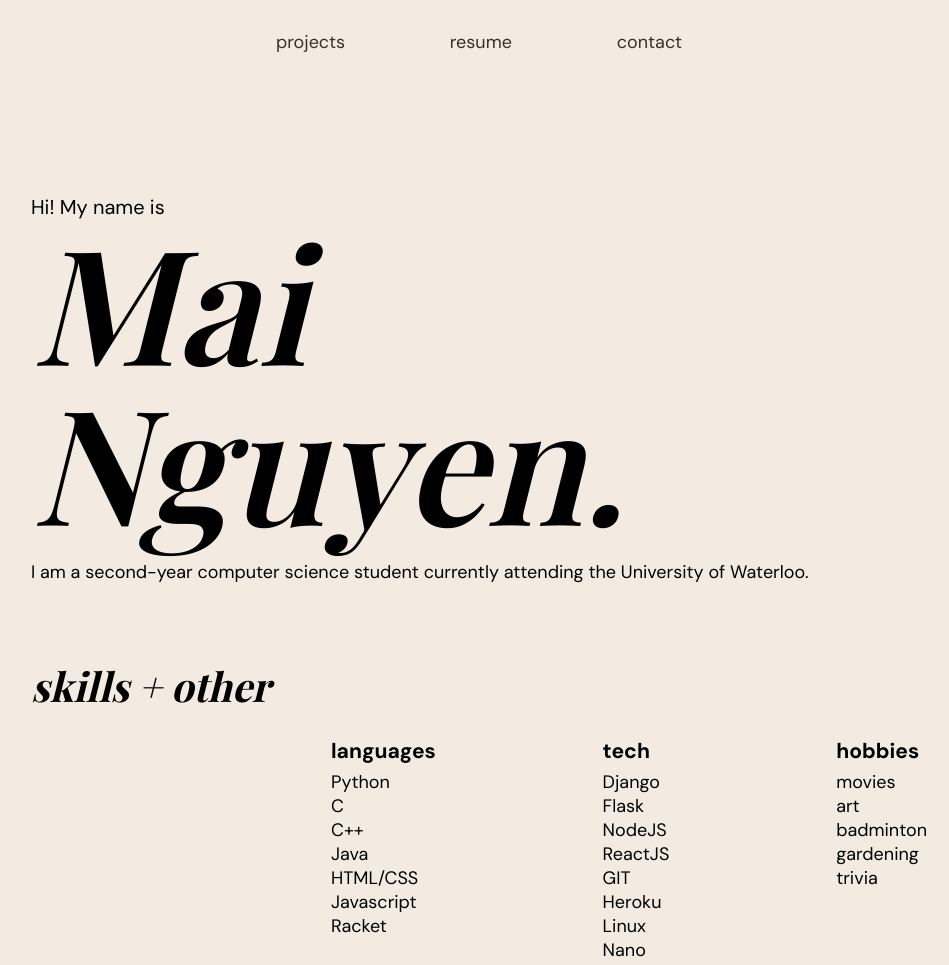
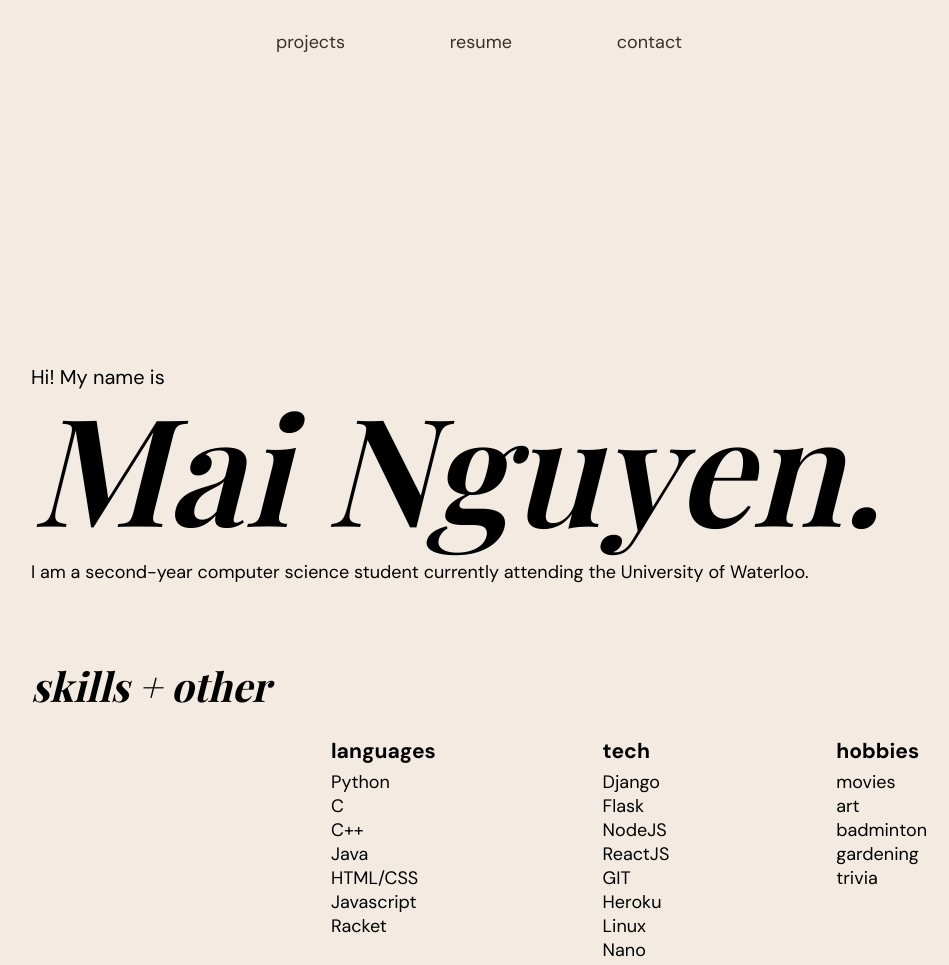
Before and after one commit to nhtmai/website, a plain HTML site: page index.html in a window 1280 px wide. Shown: the top 965 px of the page, without its empty margins (161-1110 px from the left). Drawn offline with nearby package versions, Linux system fonts and the light colour scheme; a web font is replaced by a local one.

Commit message:
fixed text sizing bug

```diff
--- a/output.css
+++ b/output.css
@@ -105,7 +105,7 @@ body{
 #header h1 {
     font-family: 'Playfair Display', serif;
     font-weight: 600;
-    font-size: 20vmin;
+    font-size: min(20vmin, 150px);
     line-height: 1em;
     font-style: italic;
     width: 100%;
```
